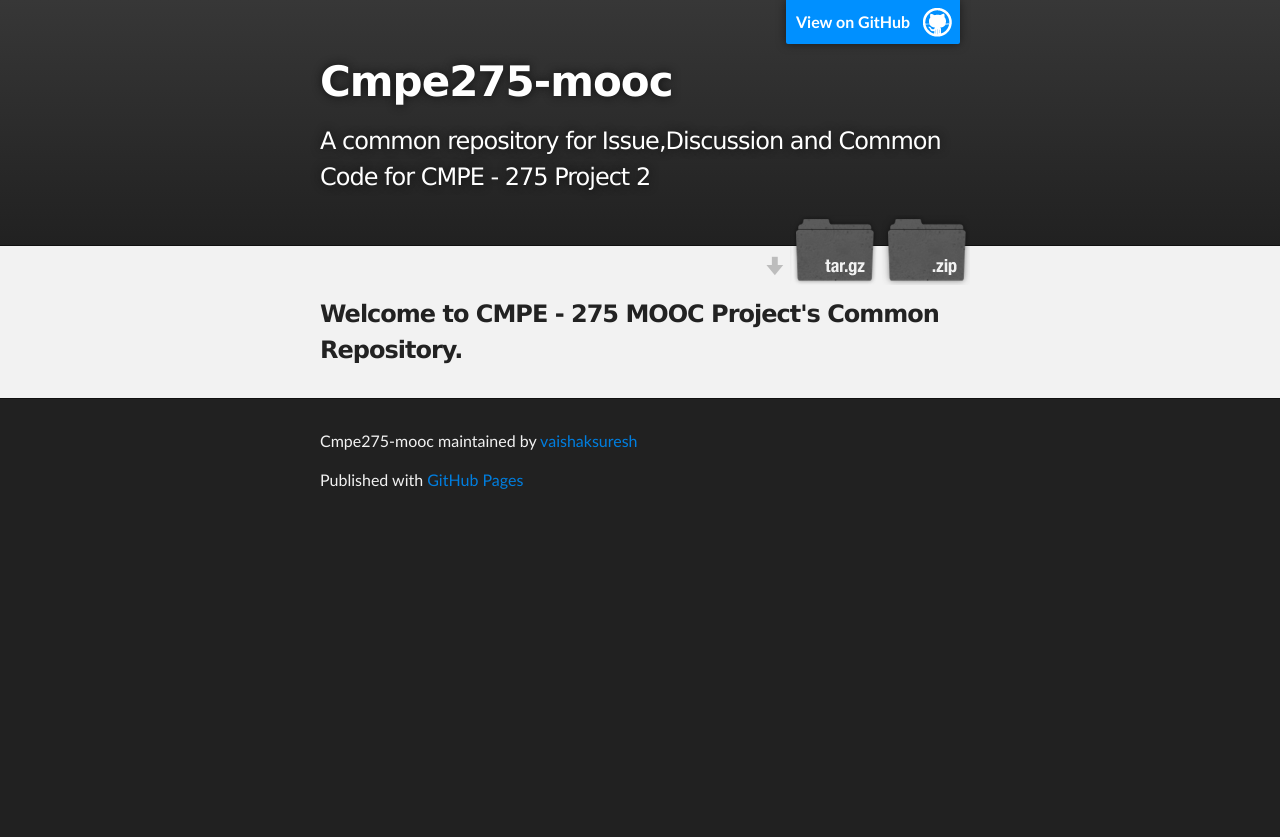
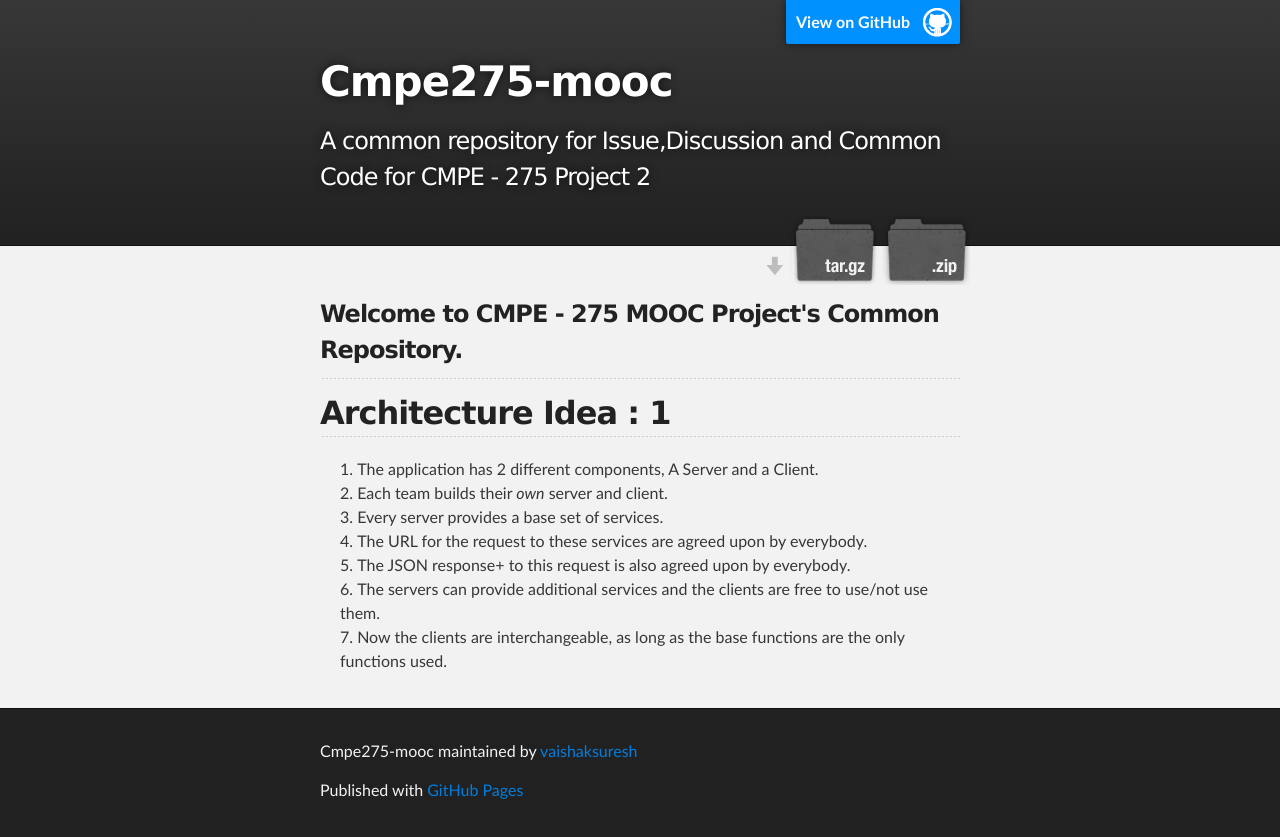
Before and after one commit to vaishaksuresh/CMPE275-MOOC, a plain HTML site: page index.html in a window 1280 px wide. Before the commit the page ends 800 px from the top, so only its background shows below. Drawn offline with Linux system fonts and the light colour scheme.

Commit message:
Create gh-pages branch via GitHub

```diff
--- a/index.html
+++ b/index.html
@@ -32,6 +32,18 @@
     <div id="main_content_wrap" class="outer">
       <section id="main_content" class="inner">
         <h3>Welcome to CMPE - 275 MOOC Project's Common Repository.</h3>
+
+<hr><h2>Architecture Idea : 1</h2>
+
+<ol>
+<li>The application has 2 different components, A Server and a Client.</li>
+<li>Each team builds their <em>own</em> server and client.</li>
+<li>Every server provides a base set of services.</li>
+<li>The URL for the request to these services are agreed upon by everybody.</li>
+<li>The JSON response+ to this request is also agreed upon by everybody.</li>
+<li>The servers can provide additional services and the clients are free to use/not use them.</li>
+<li>Now the clients are interchangeable, as long as the base functions are the only functions used.</li>
+</ol>
       </section>
     </div>
 
--- a/params.json
+++ b/params.json
@@ -1 +1 @@
-{"name":"Cmpe275-mooc","tagline":"A common repository for Issue,Discussion and Common Code for CMPE - 275 Project 2","body":"### Welcome to CMPE - 275 MOOC Project's Common Repository.\r\n","google":"","note":"Don't delete this file! It's used internally to help with page regeneration."}
+{"name":"Cmpe275-mooc","tagline":"A common repository for Issue,Discussion and Common Code for CMPE - 275 Project 2","body":"### Welcome to CMPE - 275 MOOC Project's Common Repository.\r\n\r\n***\r\n\r\n## Architecture Idea : 1\r\n1. The application has 2 different components, A Server and a Client.\r\n2. Each team builds their *own* server and client.\r\n3. Every server provides a base set of services.\r\n4. The URL for the request to these services are agreed upon by everybody.\r\n5. The JSON response+ to this request is also agreed upon by everybody.\r\n6. The servers can provide additional services and the clients are free to use/not use them.\r\n7. Now the clients are interchangeable, as long as the base functions are the only functions used.","google":"","note":"Don't delete this file! It's used internally to help with page regeneration."}
```
